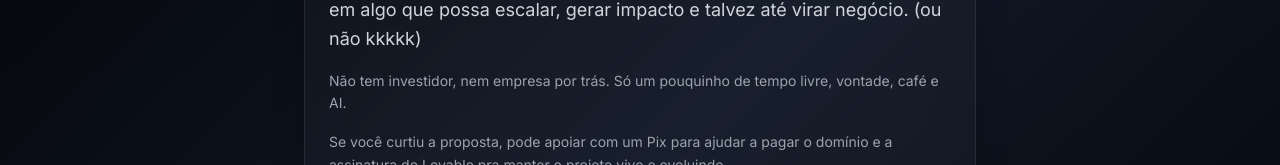
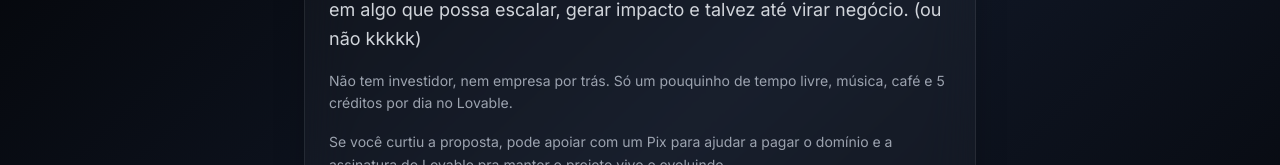
Before and after one commit to gustavohenriquepss/sigilo-cc, a React (Vite) app: page /support in a window 1280 px wide. Shown: the part 439-604 px from the top of the page. Built offline with nearby package versions, Linux system fonts and the light colour scheme.

Commit message:
Visual edit in Lovable
Edited UI in Lovable

```diff
--- a/src/pages/Support.tsx
+++ b/src/pages/Support.tsx
@@ -83,9 +83,8 @@ const Support = () => {
               </a>, designer de produto e criativo full-stack, com a ideia de transformar uma brincadeira em algo que possa escalar, gerar impacto e talvez até virar negócio. (ou não kkkkk)
             </p>
 
-            <p className="text-gray-400 font-inter text-sm leading-relaxed">
-              Não tem investidor, nem empresa por trás. Só um pouquinho de tempo livre, vontade, café e AI.
-            </p>
+            <p className="text-gray-400 font-inter text-sm leading-relaxed">Não tem investidor, nem empresa por trás.
+Só um pouquinho de tempo livre, música, café e 5 créditos por dia no Lovable.</p>
 
             <p className="text-gray-400 font-inter text-sm leading-relaxed">
               Se você curtiu a proposta, pode apoiar com um Pix para ajudar a pagar o domínio e a assinatura do Lovable pra manter o projeto vivo e evoluindo.
```
